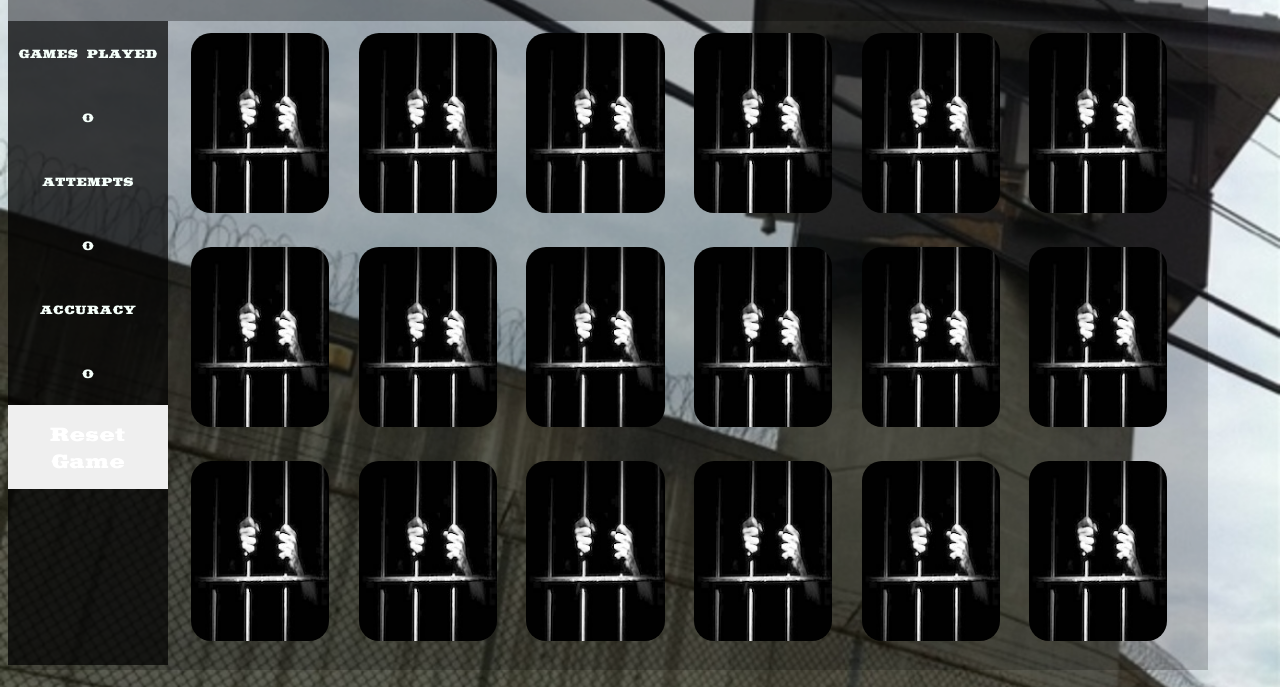
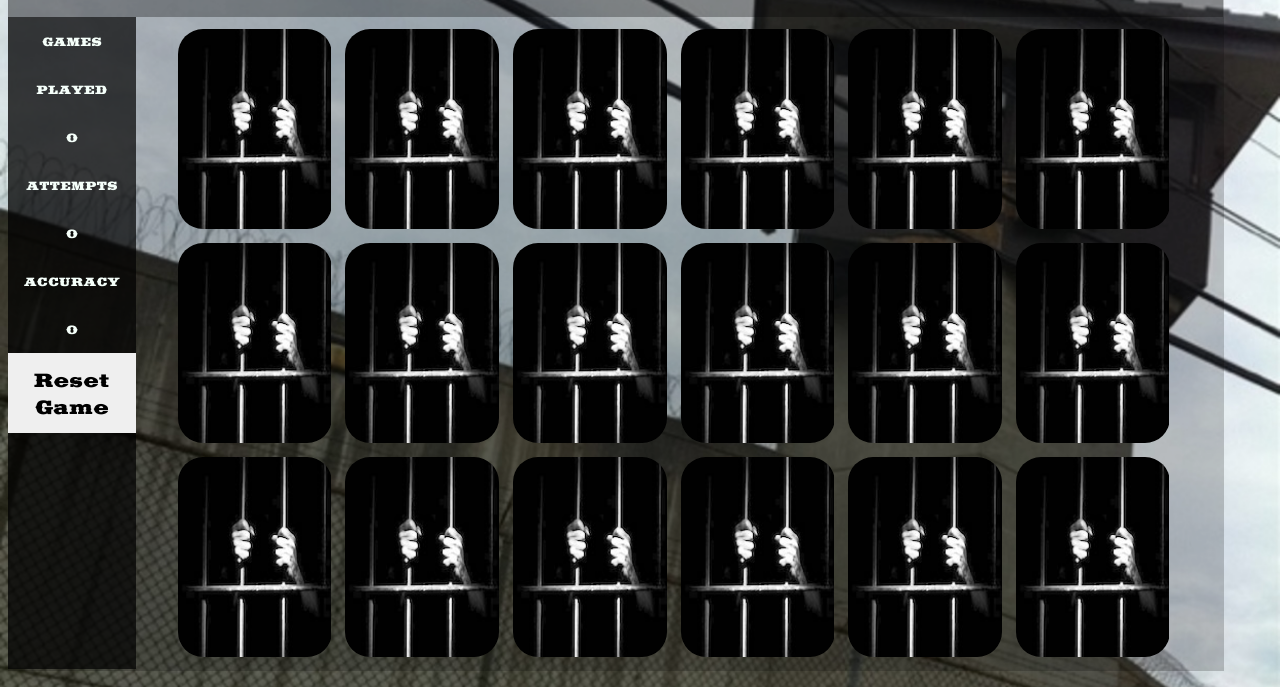
Before and after one commit to MarkJurkiewicz/match-the-mugshot, a plain HTML site: page index.html in a window 1280 px wide. Shown: the part 113-800 px from the top of the page. Drawn offline with nearby package versions, Linux system fonts and the light colour scheme.

Commit message:
updated styling for responsiveness

```diff
--- a/index.html
+++ b/index.html
@@ -40,58 +40,58 @@
     <!--MAIN GAME AREA CARDS-->
     <div id="game-area">
         <div class="card">
-            <div class="back"><img src="images/jailhouse.jpg" class="back"></div>
+            <div class="back"><img src="images/jailhouse.jpg"></div>
         </div>
         <div class="card">
-            <div class="back"><img src="images/jailhouse.jpg" class="back"></div>
+            <div class="back"><img src="images/jailhouse.jpg"></div>
         </div>
         <div class="card">
-            <div class="back"><img src="images/jailhouse.jpg" class="back"></div>
+            <div class="back"><img src="images/jailhouse.jpg"></div>
         </div>
         <div class="card">
-            <div class="back"><img src="images/jailhouse.jpg" class="back"></div>
+            <div class="back"><img src="images/jailhouse.jpg"></div>
         </div>
         <div class="card">
-            <div class="back"><img src="images/jailhouse.jpg" class="back"></div>
+            <div class="back"><img src="images/jailhouse.jpg"></div>
         </div>
         <div class="card">
-            <div class="back"><img src="images/jailhouse.jpg" class="back"></div>
+            <div class="back"><img src="images/jailhouse.jpg"></div>
         </div>
         <div class="card">
-            <div class="back"><img src="images/jailhouse.jpg" class="back"></div>
+            <div class="back"><img src="images/jailhouse.jpg"></div>
         </div>
         <div class="card">
-            <div class="back"><img src="images/jailhouse.jpg" class="back"></div>
+            <div class="back"><img src="images/jailhouse.jpg"></div>
         </div>
         <div class="card">
-            <div class="back"><img src="images/jailhouse.jpg" class="back"></div>
+            <div class="back"><img src="images/jailhouse.jpg"></div>
         </div>
         <div class="card">
-            <div class="back"><img src="images/jailhouse.jpg" class="back"></div>
+            <div class="back"><img src="images/jailhouse.jpg"></div>
         </div>
         <div class="card">
-            <div class="back"><img src="images/jailhouse.jpg" class="back"></div>
+            <div class="back"><img src="images/jailhouse.jpg"></div>
         </div>
         <div class="card">
-            <div class="back"><img src="images/jailhouse.jpg" class="back"></div>
+            <div class="back"><img src="images/jailhouse.jpg"></div>
         </div>
         <div class="card">
-            <div class="back"><img src="images/jailhouse.jpg" class="back"></div>
+            <div class="back"><img src="images/jailhouse.jpg"></div>
         </div>
         <div class="card">
-            <div class="back"><img src="images/jailhouse.jpg" class="back"></div>
+            <div class="back"><img src="images/jailhouse.jpg"></div>
         </div>
         <div class="card">
-            <div class="back"><img src="images/jailhouse.jpg" class="back"></div>
+            <div class="back"><img src="images/jailhouse.jpg"></div>
         </div>
         <div class="card">
-            <div class="back"><img src="images/jailhouse.jpg" class="back"></div>
+            <div class="back"><img src="images/jailhouse.jpg"></div>
         </div>
         <div class="card">
-            <div class="back"><img src="images/jailhouse.jpg" class="back"></div>
+            <div class="back"><img src="images/jailhouse.jpg"></div>
         </div>
         <div class="card">
-            <div class="back"><img src="images/jailhouse.jpg" class="back"></div>
+            <div class="back"><img src="images/jailhouse.jpg"></div>
         </div>
     </div>
     <h1 class="gameover">You are now an ESCAPED CONVICT!</h1>
--- a/script.js
+++ b/script.js
@@ -9,7 +9,11 @@ $(function () {  //document ready function
     });
 
     $('.reset').click(function () {  //declared reset button function
-        $('.card').find('.back').show();
+        //$('.card').find('.back').show();
+        $(".card").find(".back").css({
+            "-webkit-transform": "perspective( 600px ) rotateY( 0deg )",
+            "transform": "perspective( 600px ) rotateY( 0deg )"
+        });
         $('.gameover').hide();
         games_played++;
         reset_stats();
@@ -83,8 +87,15 @@ function card_clicked(das_card) {
         return;
     }
     //shows face of card (flips back to face)
-    $(das_card).find('.back').hide();
-
+    //$(das_card).find('.back').hide();
+    $(das_card).find(".back").css({
+        "-webkit-transform": "perspective( 600px ) rotateY( 180deg )",
+        "transform": "perspective( 600px ) rotateY( -180deg )"
+    });
+    $(das_card).find(".front").css({
+        "-webkit-transform": "perspective( 600px ) rotateY( 0deg )",
+        "transform": "perspective( 600px ) rotateY( 0deg )"
+    });
     //checks if first card was clicked
     if (first_card_clicked == null) { //check if first_card_clicked == null
         first_card_clicked = $(das_card)
@@ -114,8 +125,32 @@ function card_clicked(das_card) {
             display_stats(); //calls display_stats function which relays updated stat information
             //sets the unmatched cards to show the back again after two seconds
             var timerId = setTimeout(function () { //declares function inside variable timerId
-                $(first_card_clicked).find('.back').show(); //displays the back card after .8 seconds
-                $(second_card_clicked).find('.back').show(); //displays the back  card after .8 seconds
+                //$(first_card_clicked).find('.back').show(); //displays the back card after .8 seconds
+                //$(second_card_clicked).find('.back').show(); //displays the back  card after .8 seconds
+                second_card_clicked.find('.back').css({
+                    "transform": "rotateY(0)",
+                    "transform-style": "preserve-3d",
+                    "transition": "transform .2s linear 0s",
+                    "transition": "-webkit-transform .2s linear 0s"
+                });
+                second_card_clicked.find('.front').css({
+                    "transform": "rotateY(-180deg)",
+                    "transform-style": "preserve-3d",
+                    "transition": "transform .2s linear 0s",
+                    "transition": "-webkit-transform .2s linear 0s"
+                });
+                first_card_clicked.find('.back').css({
+                    "transform": "rotateY(0)",
+                    "transform-style": "preserve-3d",
+                    "transition": "transform .2s linear 0s",
+                    "transition": "-webkit-transform .2s linear 0s"
+                });
+                first_card_clicked.find('front').css({
+                    "transform": "rotateY(-180deg)",
+                    "transform-style": "preserve-3d",
+                    "transition": "transform .2s linear 0s",
+                    "transition": "-webkit-transform .2s linear 0s"
+                });
                 first_card_clicked = null; //reset first_card_clicked to null
                 second_card_clicked = null;//reset second_card_clicked to null
                 user_click = true; //set the flag variable to true when condition changed
--- a/style.css
+++ b/style.css
@@ -11,19 +11,18 @@ body {
 
 #main-container {
     background-color: rgba(0, 0, 0, .2);
-    width:1200px;
-    height: 775px;
+    width: 95vw;
+    height: 97vh;
 }
 
 header {
-    width: 1198px;
-    height: 25%;
+    width: 94.75vw;
+    height: 15vh;
     background-color: rgba(0, 0, 0, .3);
     font-family: Saddlebag;
     font-size: 2vmax;
     color: white;
     padding:.1%;
-
 }
 
 header ul li {
@@ -38,6 +37,7 @@ header ul li {
 
 h1 {
     text-align:center;
+    /* width: 100vw; */
 }
 a, a:visited {
     text-decoration: none;
@@ -48,11 +48,11 @@ a, a:visited {
     background-color: rgba(0, 0, 0, .7);
     color:mintcream;
     position:relative;
-    width: 160px;
-    height: 644px;
+    width: 10vw;
+    height: 81.5vh;
     float: left;
     text-align:center;
-    line-height:4;
+    line-height: 3;
     display:inline-block;
     font-family: Saddlebag;
     font-size: 16px;
@@ -62,11 +62,11 @@ a, a:visited {
 
 #game-area {
     text-align: center;
-    width: 1040px;
-    height: 640px;
-    margin-left: 158px;
+    width: 80vw;
+    height: 75vh;
+    margin-left: 12vw;
     position:relative;
-    margin-top: 7px
+    margin-top: 7px;
 }
 
 .card {
@@ -113,11 +113,41 @@ img {
 .reset {
     font-family: Saddlebag;
     border: none;
-    color: white;
-    padding: 15px 32px;
+    /* color: white; */
+    padding: 1vw 1vh;
     text-align: center;
     text-decoration: none;
     display: inline-block;
     font-size: 2vmax;
     cursor: pointer;
 }
+
+.front > img, .back > img {
+    position: absolute;
+    top: 0;
+    left: 0;
+    height: 100%;
+    width: 100%;
+    border-radius: 25px;
+}
+.card > .back, .card > .front {
+    -webkit-backface-visibility: hidden;
+    backface-visibility: hidden;
+    transition: -webkit-transform .2s linear 0s;
+    transition: transform .2s linear 0s;
+    position: absolute;
+    top: 0;
+    left: 0;
+    height: 100%;
+    width: 100%;
+    /*border: 2px solid white;*/
+    /*border-radius: 25px;*/
+}
+.card > .back {
+    -webkit-transform: perspective(600px) rotateY(0deg);
+    transform: perspective(600px) rotateY(0deg);
+}
+.card > .front {
+    -webkit-transform: perspective(600px) rotateY(180deg);
+    transform: perspective(600px) rotateY(180deg);
+}
```
